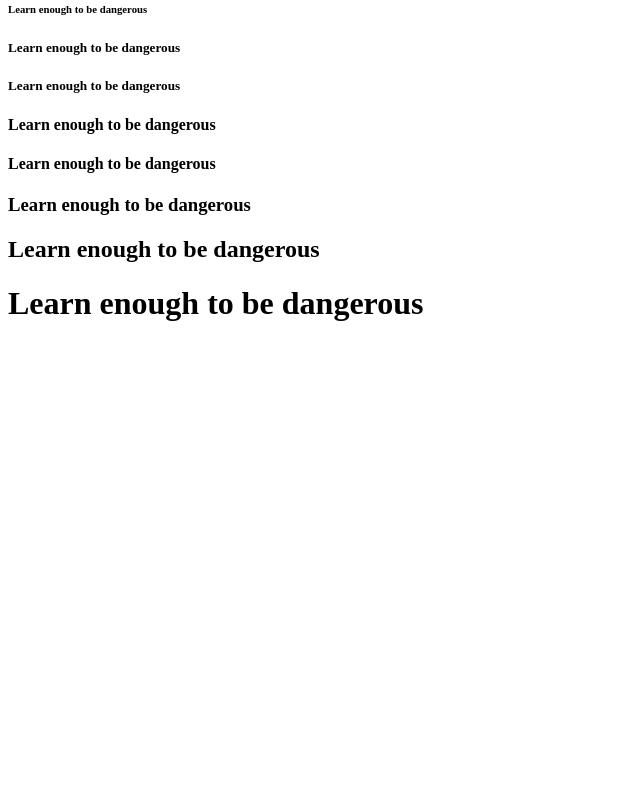
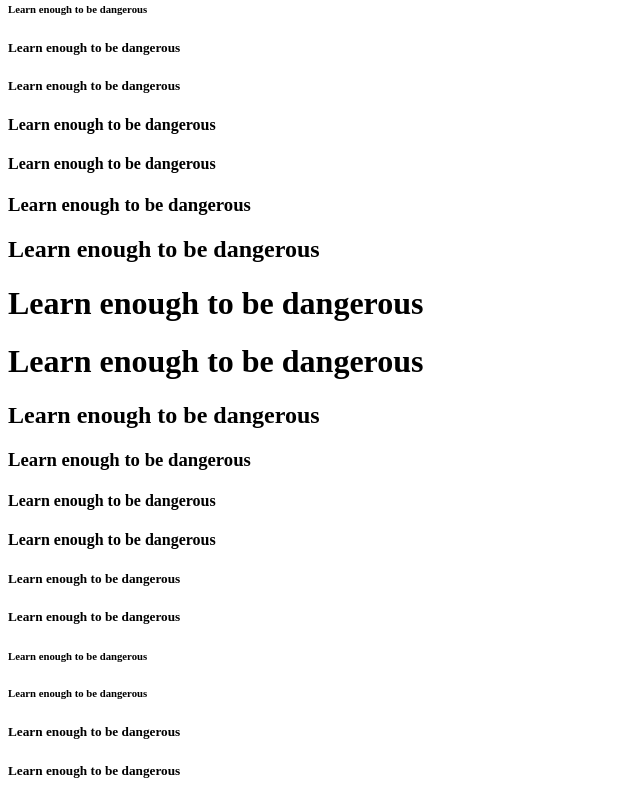
Before and after one commit to Romanoffski/Romanoffski.github.io, a plain HTML site: page index.html in a window 1280 px wide. Shown: the part 363-1164 px from the top of the page, without its empty margins (0-640 px from the left). Before the commit the page ends 800 px from the top, so only its background shows below. Drawn offline with Linux system fonts and the light colour scheme.

Commit message:
h added#

```diff
--- a/index.html
+++ b/index.html
@@ -30,6 +30,17 @@
 	<h1>Learn enough to be dangerous<h1>
 
 
+	<h1>Learn enough to be dangerous<h1>
+	<h2>Learn enough to be dangerous<h2>
+	<h3>Learn enough to be dangerous<h3>
+	<h4>Learn enough to be dangerous<h4>
+	<h4>Learn enough to be dangerous<h4>
+	<h5>Learn enough to be dangerous<h5>
+	<h5>Learn enough to be dangerous<h5>
+	<h6>Learn enough to be dangerous<h6>
+	<h6>Learn enough to be dangerous<h6>
+	<h5>Learn enough to be dangerous<h5>
+	<h5>Learn enough to be dangerous<h5>
 
 
 
```
